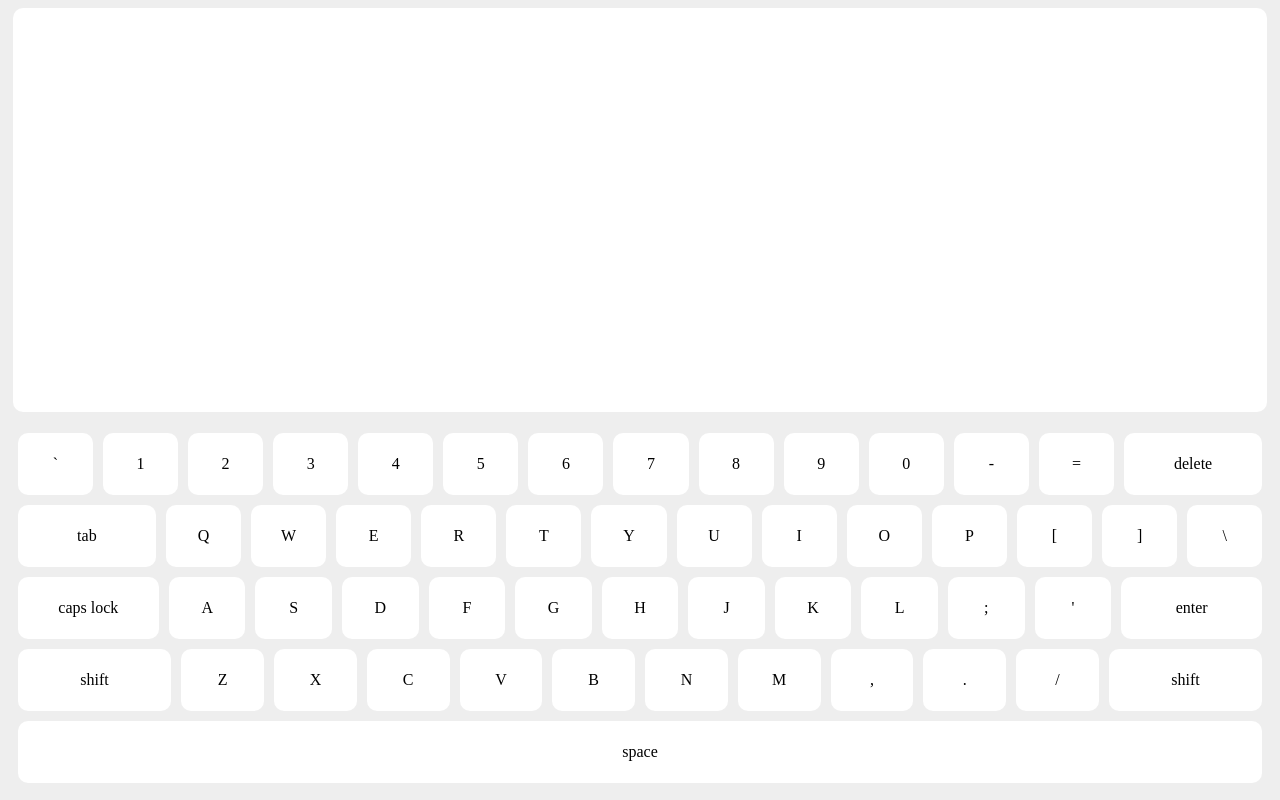
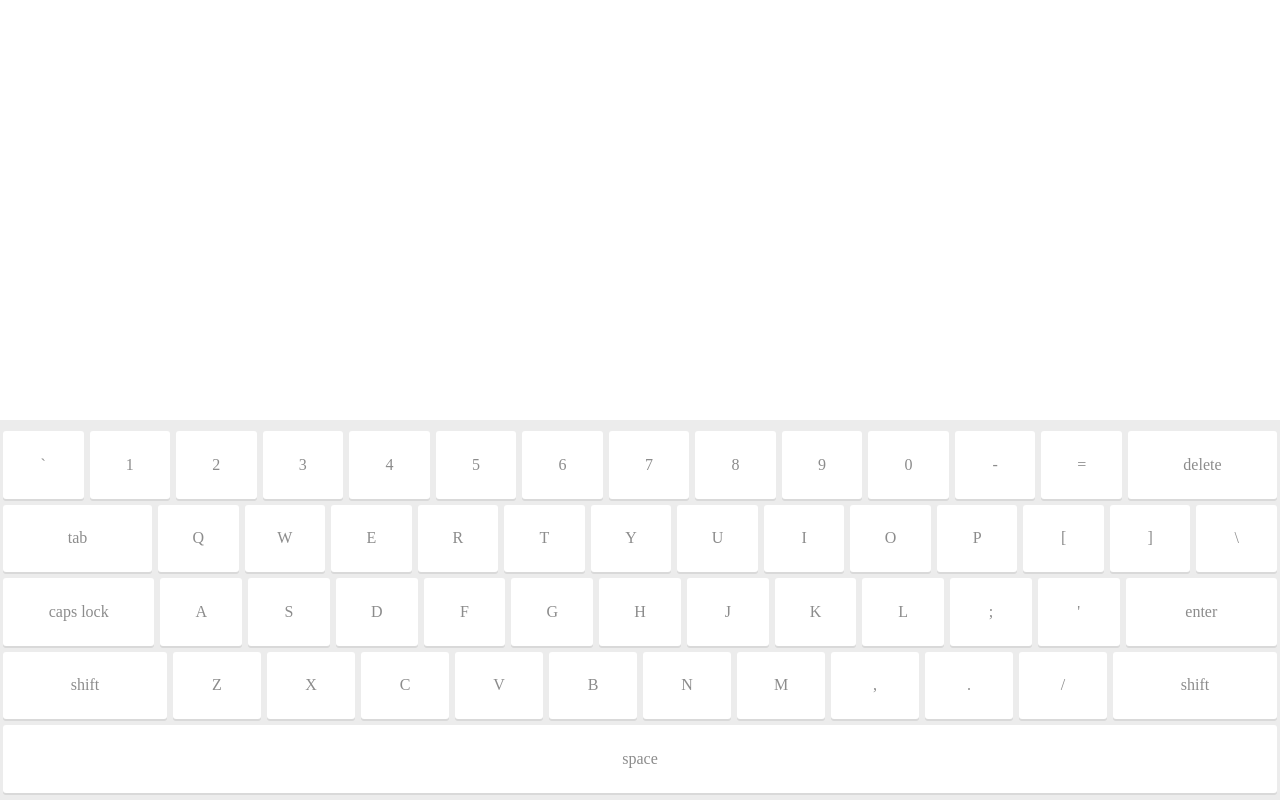
Before and after one commit to MarkLyck/JQuery-keyboard, a plain HTML site: page index.html in a window 1280 px wide. Drawn offline with nearby package versions, Linux system fonts and the light colour scheme.

Commit message:
Styled it

```diff
--- a/styles/main.scss
+++ b/styles/main.scss
@@ -1,5 +1,5 @@
 body {
-  background: #EEEEEE;
+  background: #ECECEC;
 }
 
 .wrapper {
@@ -7,7 +7,6 @@ body {
   flex-direction: column;
   width: 100vw;
   height: 100vh;
-  padding: 1vh 1vw;
   box-sizing: border-box;
 }
 
@@ -15,24 +14,34 @@ body {
   height: 50vh;
   outline: none;
   border: 0;
-  border-radius: 10px;
-  margin-bottom: 2vh;
+  padding: 10px;
+  margin-bottom: 1vh;
   resize: none;
 }
 
 .keyboard {
-  height: 45vh;
+  height: 46vh;
   div {
     display: flex;
     height: calc(100%/5);
     button {
       flex: 1;
       background: #fff;
+      color: #8C8C8C;
       border: 0;
-      border-radius: 10px;
-      margin: 5px;
+      box-shadow: 0 2px darken(#fff,15%);
+      border-radius: 3px;
+      margin: 3px;
+
       outline: none;
       cursor: pointer;
+      &:hover {
+        background: darken(#fff,5%);
+      }
+      &:active {
+        background: darken(#fff,15%);
+        box-shadow: none;
+      }
     }
     .selected {
       background: darken(#fff, 15%);
```
Also changed, not shown: main.css.
